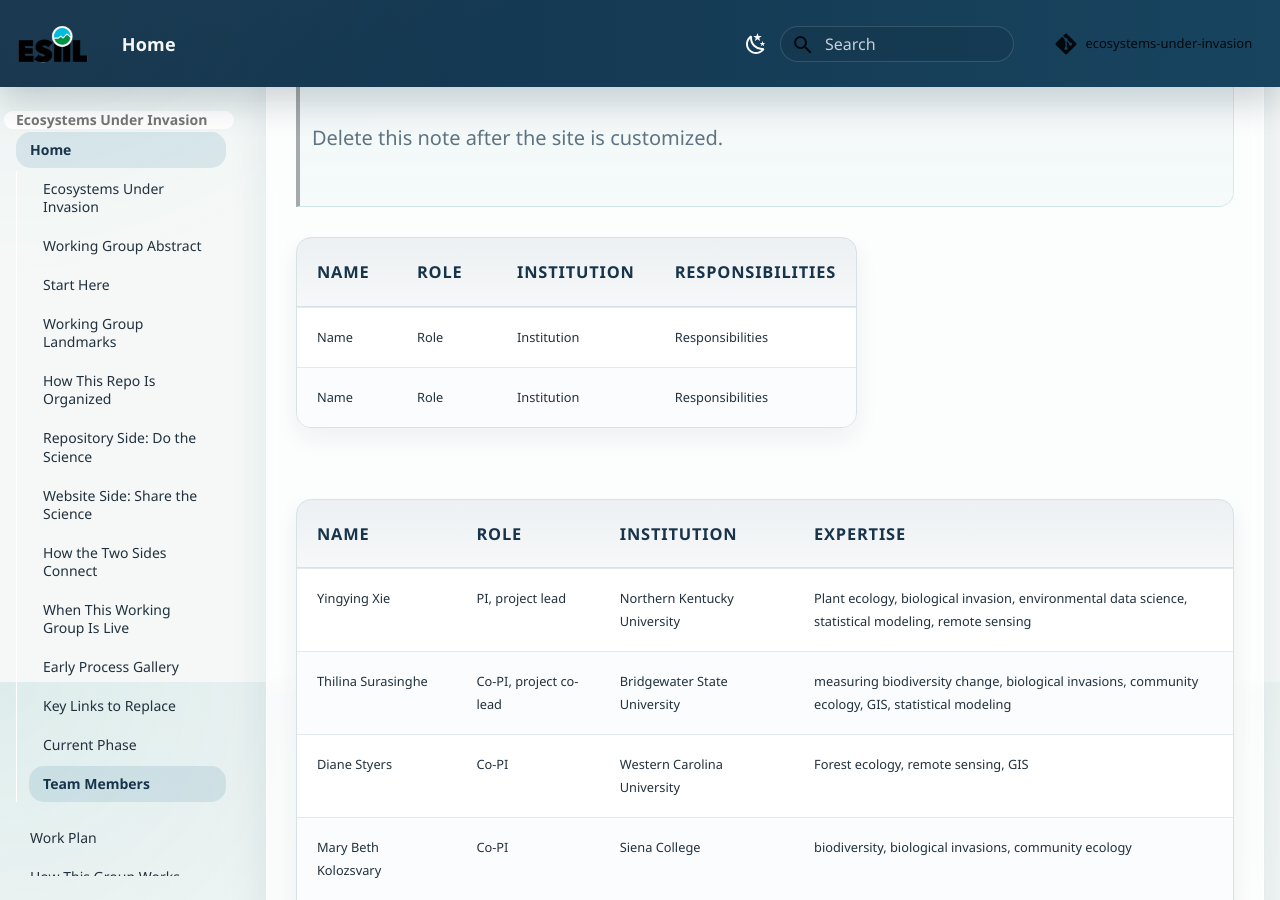
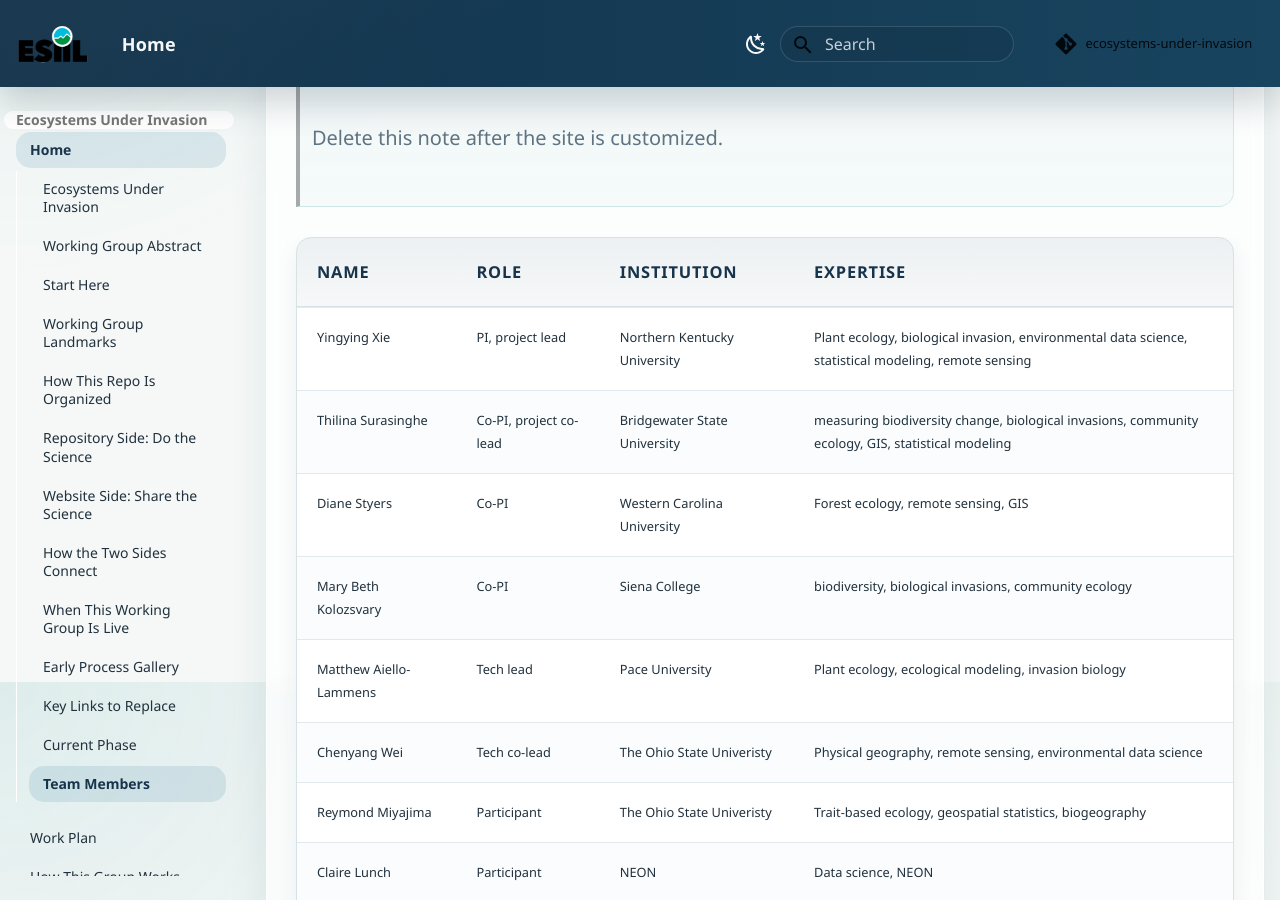
Before and after one commit to CU-ESIIL/ecosystems-under-invasion, an MkDocs documentation site: the page built from docs/index.md, in a window 1280 px wide and 900 px high, scrolled down 10118 px. Built offline with MkDocs 1.6.1 and Material for MkDocs 9.7.7, drawn with Linux system fonts in a browser that asks for light colours; comment, search, counter and statistics services are not loaded.

Commit message:
Removed template table

```diff
--- a/docs/index.md
+++ b/docs/index.md
@@ -124,10 +124,6 @@ Related landmark: WG-A People and roles.
 
 --8<-- "_generated/slot_notes/group-photo.md"
 
-| Name | Role | Institution | Responsibilities |
-| --- | --- | --- | --- |
-| Name | Role | Institution | Responsibilities |
-| Name | Role | Institution | Responsibilities |
 
 | Name                   | Role                   | Institution                  | Expertise                                                                                            |
 |------------------------|------------------------|------------------------------|------------------------------------------------------------------------------------------------------|
```
